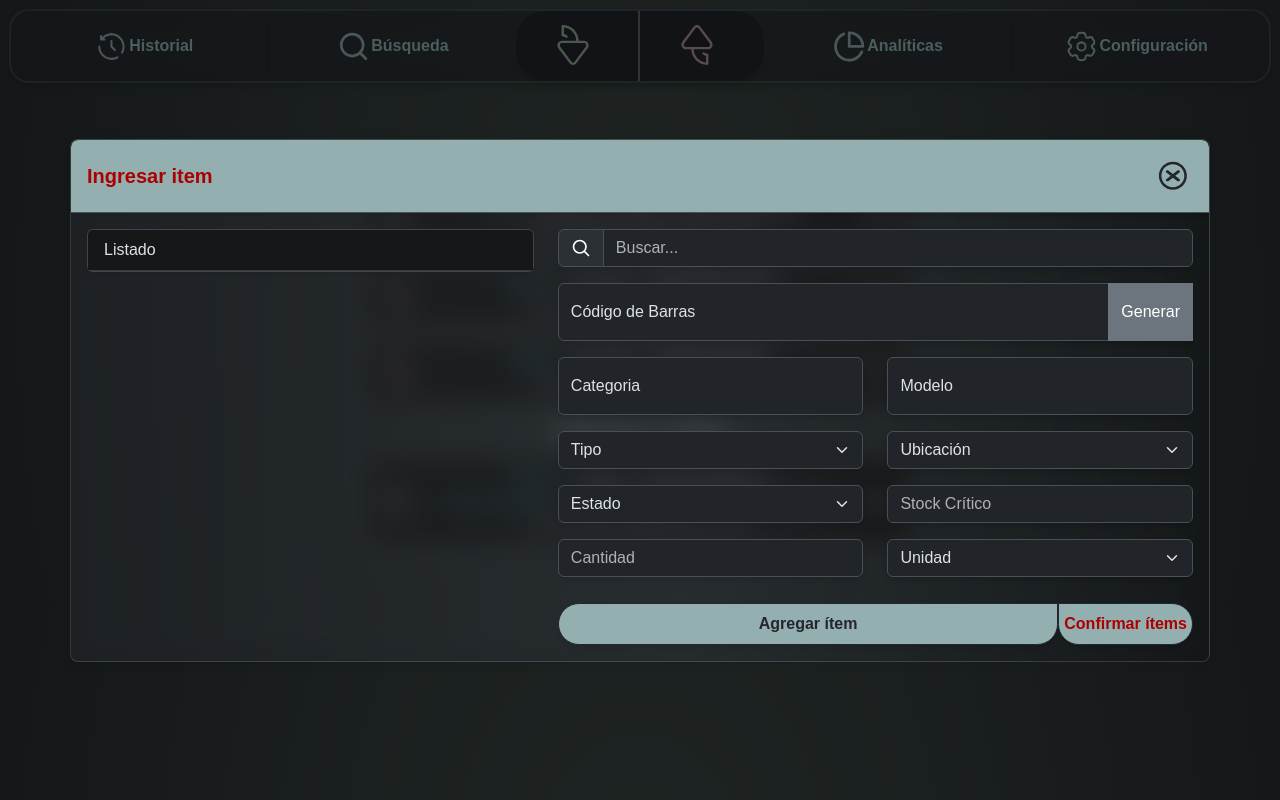
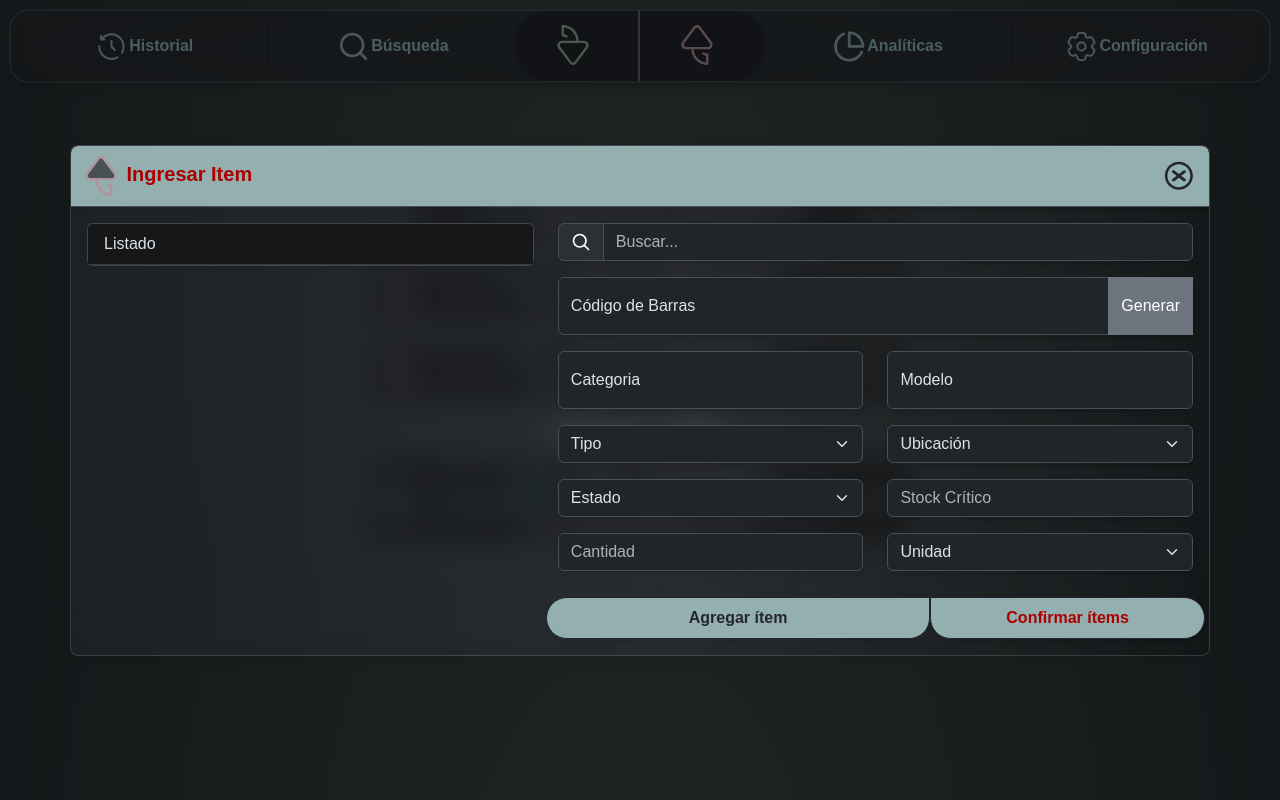
Before and after one commit to Joaminer/SGD, a Flask app: page / in a window 1280 px wide, after a click on "Ingresar". Run offline with Flask 3, Linux system fonts and the light colour scheme; data comes from the database, SQL or seed files in the repository; some libraries are stand-ins or nearby versions.

Commit message:
Modalheader

```diff
--- a/static/css/styles.css
+++ b/static/css/styles.css
@@ -36,11 +36,12 @@ body {
     background-color: #94AFB0 !important;
     display: flex !important;
     justify-content: center !important ;
+    padding: 10px !important;
 }
 .modal-header .btn-close{
     margin: 0 !important;
 }
-.modal-header h5{
+.modal-header p{
     color:#AC0000;
     font-weight: bold !important;
     width: 100% !important;
--- a/static/script.js
+++ b/static/script.js
@@ -466,10 +466,29 @@ $(document).ready(function() {
     function setAction(action) {
 
         if (action === 'ingreso') {
-            $('#ModalLabel').text('Ingresar item');
+            $('#ModalLabel').empty();
+            $('#ModalLabel').append(`<svg height="40px" width="40px" version="1.1" id="Layer_1" xmlns="http://www.w3.org/2000/svg" xmlns:xlink="http://www.w3.org/1999/xlink"
+	 viewBox="0 0 512 512" xml:space="preserve">
+<path style="fill:rgba(36, 38, 45, 0.69);" d="M395.47,296.3H116.531c-36.816,0-57.855-42.009-35.803-71.491L225.983,30.621
+	c14.993-20.043,45.041-20.043,60.034,0l145.254,194.188C453.325,254.291,432.286,296.3,395.47,296.3z"/>
+<path style="fill:#b0949a;" d="M443.755,215.471L298.501,21.284C288.382,7.759,272.893,0,256.001,0s-32.383,7.759-42.5,21.284
+	L68.245,215.471c-13.759,18.393-15.916,42.579-5.631,63.119c10.286,20.54,30.946,33.298,53.916,33.298h66.552
+	C185.227,422.598,275.94,512,387.153,512c8.608,0,15.589-6.979,15.589-15.589V381.652c0-8.61-6.981-15.589-15.589-15.589
+	c-14.01,0-27.556-5.074-38.144-14.29c-6.494-5.651-16.339-4.971-21.993,1.525c-5.653,6.494-4.97,16.34,1.525,21.993
+	c12.293,10.699,27.185,17.765,43.025,20.577v84.258c-86.772-7.791-155.289-79.949-157.307-168.237H395.47
+	c22.97,0,43.63-12.759,53.917-33.298C459.671,258.052,457.514,233.866,443.755,215.471z M421.509,264.629
+	c-5.043,10.069-14.777,16.081-26.04,16.081H116.53c-11.261,0-20.995-6.011-26.038-16.081c-5.043-10.07-4.027-21.466,2.72-30.484
+	L238.466,39.957c4.173-5.581,10.565-8.781,17.534-8.781c6.97,0,13.36,3.2,17.534,8.781l145.254,194.188
+	C425.534,243.165,426.551,254.56,421.509,264.629z"/>
+</svg> Ingresar Item`);
             actionType = 'ingreso';
         } else if (action === 'retiro') {
-            $('#ModalLabel').text('Retirar item');
+            $('#ModalLabel').empty();
+            $('#ModalLabel').append(`<svg width="35" height="35" viewBox="0 0 149 151" fill="none" xmlns="http://www.w3.org/2000/svg">
+                            <path fill-rule="evenodd" clip-rule="evenodd" d="M53.9084 15.5909C55.289 18.7547 53.8435 22.4388 50.6796 23.8194C42.2579 27.4945 34.8646 33.1768 29.1462 40.3693C23.4278 47.5618 19.5583 56.0456 17.8762 65.079C16.194 74.1124 16.7503 83.4204 19.4965 92.1891C22.2426 100.958 27.095 108.92 33.6294 115.381C40.1638 121.841 48.1812 126.602 56.9808 129.248C65.7803 131.894 75.094 132.344 84.1077 130.558C93.1213 128.773 101.56 124.807 108.687 119.007C115.814 113.207 121.411 105.749 124.99 97.286C126.334 94.1066 130.002 92.619 133.181 93.9634C136.36 95.3079 137.848 98.9752 136.504 102.155C132.13 112.498 125.288 121.613 116.578 128.702C107.867 135.792 97.553 140.639 86.5363 142.821C75.5197 145.003 64.1363 144.453 53.3813 141.219C42.6263 137.985 32.8272 132.166 24.8407 124.27C16.8542 116.374 10.9235 106.642 7.56711 95.9251C4.2107 85.2078 3.53076 73.8314 5.58675 62.7905C7.64274 51.7497 12.372 41.3806 19.3612 32.5897C26.3504 23.7989 35.3866 16.854 45.6798 12.3621C48.8437 10.9815 52.5277 12.4271 53.9084 15.5909Z" fill="#94AFB0"/>
+                            <path fill-rule="evenodd" clip-rule="evenodd" d="M68.7613 8.48352C69.9335 7.31135 71.5233 6.65283 73.181 6.65283C82.2099 6.65283 91.1503 8.4312 99.4919 11.8864C107.834 15.3416 115.413 20.406 121.797 26.7903C128.182 33.1747 133.246 40.7541 136.701 49.0957C140.156 57.4373 141.935 66.3777 141.935 75.4066C141.935 78.8586 139.136 81.6569 135.684 81.6569H73.181C69.729 81.6569 66.9307 78.8586 66.9307 75.4066V12.9032C66.9307 11.2455 67.5892 9.65568 68.7613 8.48352ZM79.4313 19.5018V69.1563H129.086C128.5 63.9148 127.178 58.7713 125.152 53.8795C122.325 47.0545 118.182 40.8532 112.958 35.6297C107.734 30.4061 101.533 26.2625 94.7081 23.4355C89.8163 21.4093 84.6728 20.0879 79.4313 19.5018Z" fill="#94AFB0"/>
+                            </svg>
+                            Retirar Item`);
             actionType = 'retiro';
         }
     }
--- a/templates/base.html
+++ b/templates/base.html
@@ -46,8 +46,7 @@
                              <span class="accion-titulo"> Ingresar</span>
                         </a>
                         <a href="#" id="retirarbtn" data-bs-toggle="modal" data-bs-target="#actionModal">
-                            <?xml version="1.0" encoding="iso-8859-1"?>
-<!-- Uploaded to: SVG Repo, www.svgrepo.com, Generator: SVG Repo Mixer Tools -->
+
 <svg height="40px" width="40px" version="1.1" id="Layer_1" xmlns="http://www.w3.org/2000/svg" xmlns:xlink="http://www.w3.org/1999/xlink"
 	 viewBox="0 0 512 512" xml:space="preserve">
 <path style="fill:rgba(36, 38, 45, 0.69);" d="M395.47,296.3H116.531c-36.816,0-57.855-42.009-35.803-71.491L225.983,30.621
@@ -101,7 +100,7 @@
         <div class="modal-dialog modal-dialog-centered modal-dialog-scrollable modal-xl" role="document">
             <div class="modal-content" id="content-modal">
                 <div class="modal-header">
-                    <h5 class="modal-title fs-5" id="ModalLabel">Ingreso de Materiales</h5>
+                    <p class="modal-title fs-5" id="ModalLabel"></p>
                     <a type="button" class="" data-bs-dismiss="modal" aria-label="Close"><svg width="40" height="40" viewBox="0 0 79 61" fill="#24262D" xmlns="http://www.w3.org/2000/svg">
                         <path fill-rule="evenodd" clip-rule="evenodd" d="M66.9343 30.1611C66.9343 45.4432 54.5456 57.8319 39.2635 57.8319C23.9814 57.8319 11.5928 45.4432 11.5928 30.1611C11.5928 14.879 23.9814 2.49036 39.2635 2.49036C54.5456 2.49036 66.9343 14.879 66.9343 30.1611ZM16.641 30.1611C16.641 42.6552 26.7695 52.7837 39.2635 52.7837C51.7576 52.7837 61.8862 42.6552 61.8862 30.1611C61.8862 17.667 51.7576 7.53859 39.2635 7.53859C26.7695 7.53859 16.641 17.667 16.641 30.1611Z" fill="#24262D"/>
                         <path d="M26.257 23.6722C24.9859 22.6906 24.986 21.0992 26.257 20.1176C27.528 19.1361 29.5887 19.1361 30.8597 20.1176L39.2814 26.6215L47.6946 20.1242C48.9658 19.1427 51.0263 19.1427 52.2972 20.1242C53.5685 21.1058 53.5685 22.6972 52.2972 23.6788L43.8841 30.176L52.294 36.6705C53.5649 37.6522 53.5649 39.2434 52.294 40.2249C51.0227 41.2067 48.9622 41.2067 47.691 40.2249L39.2814 33.7305L30.8691 40.2272C29.5981 41.2087 27.5374 41.2087 26.2664 40.2272C24.9954 39.2455 24.9954 37.6542 26.2664 36.6725L34.6787 30.176L26.257 23.6722Z" fill="#24262D"/>
@@ -297,13 +296,13 @@
                                         <div class="invalid-feedback">Unidad es obligatoria.</div>
                                     </div>
                                 </div>
-                            <div class="d-flex">
 
-                                <button type="button" class="btn btn-primary flex-fill p-1 " id="addItem">Agregar ítem</button>
+                           <div class="row">
+                                <button type="button" class="btn btn-primary col-7 p-1 " id="addItem">Agregar ítem</button>
 
-                            <div class="">
-                                <button type="button" class="btn btn-success flex-fill p-1" id="confirmItems">Confirmar ítems</button>
-                            </div>
+
+                                <button type="button" class="btn btn-success col-5 p-1" id="confirmItems">Confirmar ítems</button>
+
                             </div>
                             </form>
                             </div>
```
